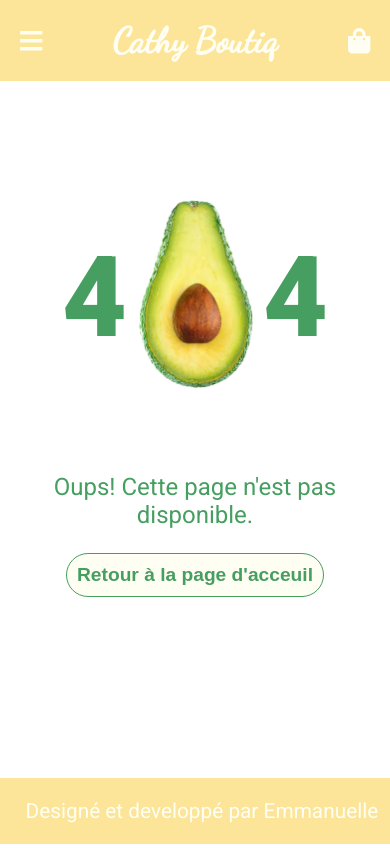
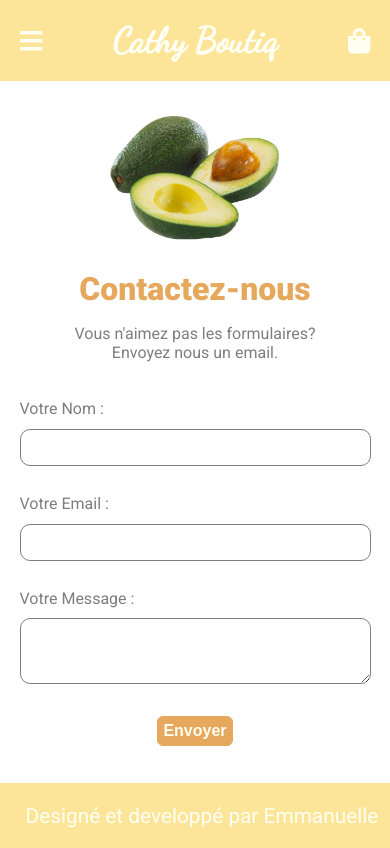
Before and after one commit to emmanuellejaldorau/cathy-boutik, a React (Create React App) app: page /contact in a window 390 px wide. Built offline with nearby package versions, Linux system fonts and the light colour scheme.

Commit message:
style(contact): created mobile version

```diff
--- a/src/App.tsx
+++ b/src/App.tsx
@@ -6,6 +6,7 @@ import Footer from './components/shared/Footer';
 import Homepage from './components/homepage/Homepage';
 import ProductList from './components/product-list/ProductList';
 import NotFound from './components/not-found/NotFound';
+import Contact from './components/contact/Contact';
 
 function App() {
   return (
@@ -15,6 +16,7 @@ function App() {
         <Switch>
           <Route exact path="/" component={Homepage} />
           <Route path="/produits" component={ProductList} />
+          <Route path="/contact" component={Contact} />
           <Route component={NotFound} />
         </Switch>
         <Footer/>
--- /dev/null
+++ b/src/components/contact/Contact.css
@@ -0,0 +1,74 @@
+/* MOBILE-------------------------------------------------------------------------------- */
+.contact {
+    display:flex;
+    flex-direction: column;
+    align-items: center;
+    padding: 8% 5% 5%;
+}
+
+.contact-description{
+    display:flex;
+    flex-direction: column;
+    align-items: center;
+    text-align: center;
+}
+
+.contact-description h2 {
+    font-size: 2rem;
+    margin-bottom: 0;
+    color: #e6a85c;
+}
+
+.contact-description p {
+    color: #7e7e7e;
+}
+
+.contact-description > img {
+    width: 50%;
+}
+
+.contact-form {
+    display: flex;
+    flex-direction: column;
+    align-items: flex-start;
+    width: 100%;
+    margin: 2% 0 5%;
+}
+
+.contact-label {
+    display: flex;
+    flex-direction: column;
+    width: 100%;
+    margin: 4% 0;
+    color: #7e7e7e;
+}
+
+.contact-label > input {
+    padding: 10px;
+    margin-top: 3%;
+    border: 1px solid #7e7e7e;
+    border-radius: 10px;
+}
+
+.contact-label > textarea {
+    margin-top: 3%;
+    border: 1px solid #7e7e7e;
+    border-radius: 10px;
+}
+
+.contact-form > input {
+    align-self: center;
+    margin-top: 5%;
+    background-color: #e6a85c;
+    color: #fffef2;
+    border: 1px solid #e6a85c;
+    border-radius: 6px;
+    font-size: 1rem;
+    font-weight: bold;
+    padding: 5px;
+}
+
+/* DESKTOP-------------------------------------------------------------------------------- */
+@media (min-width: 450px) {
+
+}
--- /dev/null
+++ b/src/components/contact/Contact.tsx
@@ -0,0 +1,34 @@
+import React from 'react';
+import './Contact.css';
+import avocadoImage from '../../images/header-avocado.png';
+
+function Contact(){
+    return(
+        <main className="contact" >
+            <div className="contact-description">
+                <img src={avocadoImage} alt="Avocados" />
+                <div>
+                    <h2>Contactez-nous</h2>
+                    <p>Vous n'aimez pas les formulaires? <br/>Envoyez nous un email.</p>
+                </div>
+            </div>
+            <form className="contact-form">
+                <label className="contact-label">
+                    Votre Nom :
+                    <input type="text" name="name" />
+                </label>
+                <label className="contact-label">
+                    Votre Email :
+                    <input type="text" name="email" />
+                </label>
+                <label className="contact-label">
+                    Votre Message :
+                    <textarea rows={4} name="message" />
+                </label>
+                <input type="submit" value="Envoyer" />
+            </form>
+        </main>
+    )
+}
+
+export default Contact;
--- a/src/components/not-found/NotFound.css
+++ b/src/components/not-found/NotFound.css
@@ -2,6 +2,7 @@
 .not-found{
     color: #469e60;
     margin: 10% 0 5%;
+    background-color: #fffef2;
 }
 
 .not-found-title {
--- a/src/components/product-list/ProductList.css
+++ b/src/components/product-list/ProductList.css
@@ -14,7 +14,7 @@
 }
 
 /*--------------------Searchbar------------------------*/
-input{
+.product-list > input{
     width: 90%;
     border-radius: 25px;
     padding: 2%;
@@ -31,7 +31,7 @@ input{
     }
 
     /*--------------------Searchbar------------------------*/
-    input{
+    .product-list > input{
         width: 86%;
         padding: 1%;
         margin: 5% 0 3%;
```
